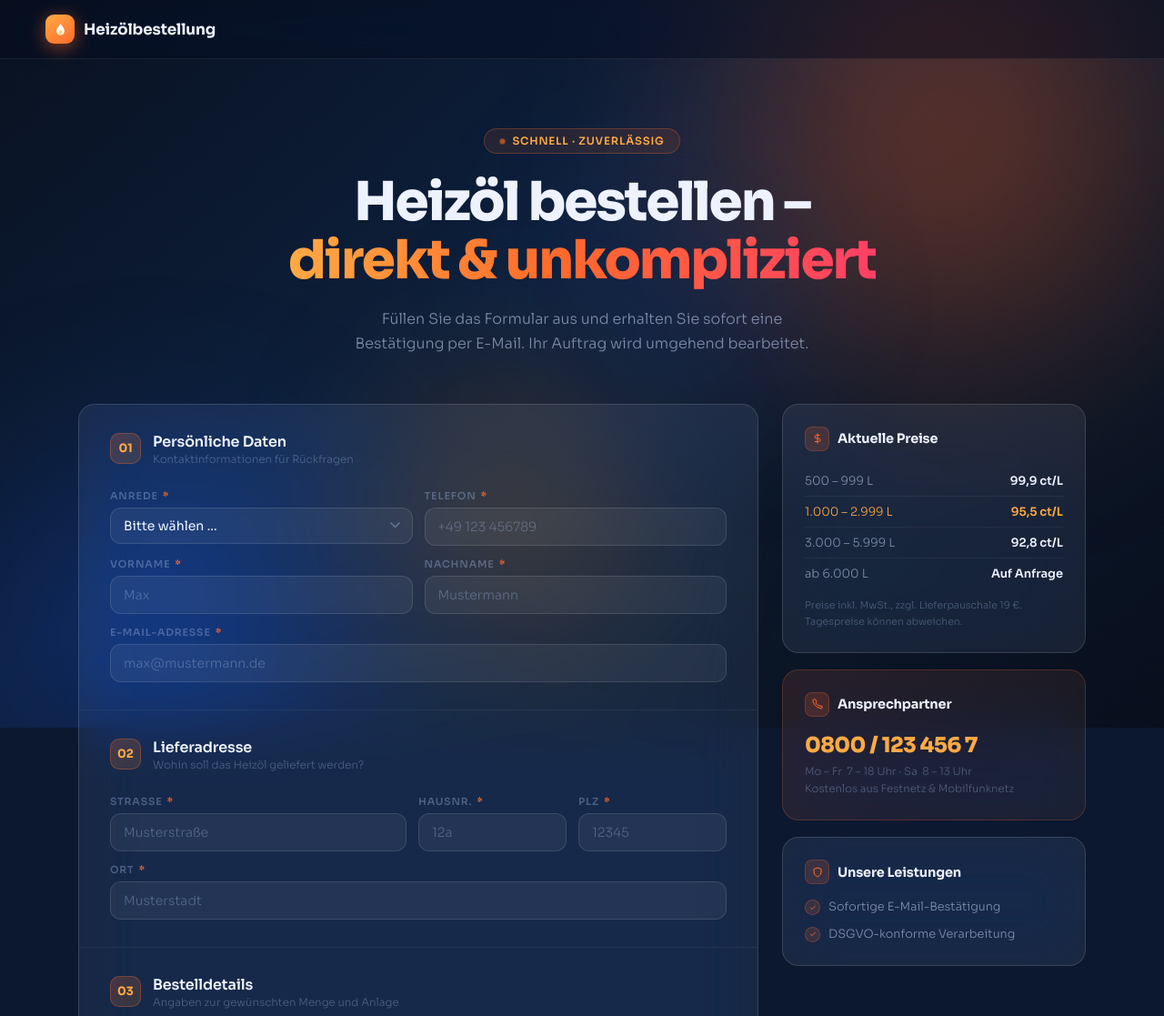
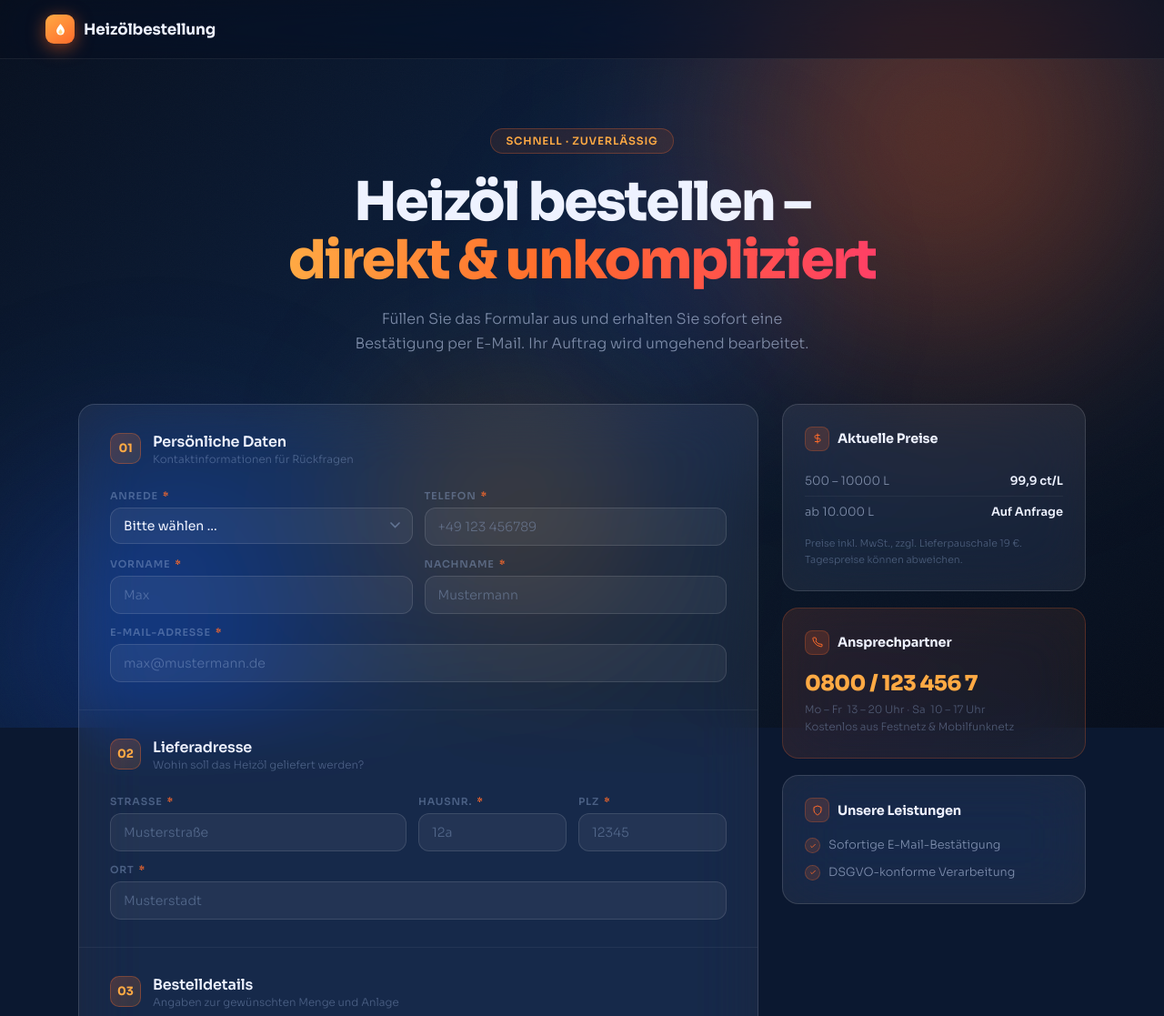
Before and after one commit to BlackDemon1000/heizoel-flask, a Flask app: page / in a window 1280 px wide. Shown: the top 1117 px of the page at 91% size. Run offline with Flask 3, Linux system fonts and the light colour scheme.

Commit message:
finished website design

```diff
--- a/templates/index.html
+++ b/templates/index.html
@@ -331,7 +331,7 @@
   </header>
 
   <section class="hero">
-    <div class="eyebrow"><span class="eyebrow-dot"></span>Schnell · Zuverlässig</div>
+    <div class="eyebrow"></span>Schnell · Zuverlässig</div>
     <h1>Heizöl bestellen –<br><span class="grad">direkt &amp; unkompliziert</span></h1>
     <p>Füllen Sie das Formular aus und erhalten Sie sofort eine Bestätigung per E-Mail. Ihr Auftrag wird umgehend bearbeitet.</p>
   </section>
@@ -461,10 +461,8 @@
       <div class="gc sc">
         <h3><span class="ico"><svg width="12" height="12" fill="none" stroke="currentColor" stroke-width="2" viewBox="0 0 24 24"><line x1="12" y1="1" x2="12" y2="23"/><path d="M17 5H9.5a3.5 3.5 0 000 7h5a3.5 3.5 0 010 7H6"/></svg></span>Aktuelle Preise</h3>
         <table class="pt">
-          <tr><td>500 – 999 L</td><td>99,9 ct/L</td></tr>
-          <tr class="best"><td>1.000 – 2.999 L</td><td>95,5 ct/L</td></tr>
-          <tr><td>3.000 – 5.999 L</td><td>92,8 ct/L</td></tr>
-          <tr><td>ab 6.000 L</td><td>Auf Anfrage</td></tr>
+          <tr><td>500 – 10000 L</td><td>99,9 ct/L</td></tr>
+          <tr><td>ab 10.000 L</td><td>Auf Anfrage</td></tr>
         </table>
         <p class="pnote">Preise inkl. MwSt., zzgl. Lieferpauschale 19 €. Tagespreise können abweichen.</p>
       </div>
@@ -472,7 +470,7 @@
       <div class="gc sc hotline">
         <h3><span class="ico"><svg width="12" height="12" fill="none" stroke="currentColor" stroke-width="2" viewBox="0 0 24 24"><path d="M22 16.92v3a2 2 0 01-2.18 2A19.79 19.79 0 014.69 12 19.79 19.79 0 011.65 3.4 2 2 0 013.64 2h3a2 2 0 012 1.72c.127.96.361 1.9.7 2.81a2 2 0 01-.45 2.11L7.91 9.91A16 16 0 0022 16.92z"/></svg></span>Ansprechpartner</h3>
         <div class="phn">0800 / 123 456 7</div>
-        <p class="hsub">Mo – Fr &nbsp;7 – 18 Uhr · Sa &nbsp;8 – 13 Uhr<br>Kostenlos aus Festnetz &amp; Mobilfunknetz</p>
+        <p class="hsub">Mo – Fr &nbsp;13 – 20 Uhr · Sa &nbsp;10 – 17 Uhr<br>Kostenlos aus Festnetz &amp; Mobilfunknetz</p>
       </div>
 
       <div class="gc sc">
```
Also changed, not shown: 1 other file.
